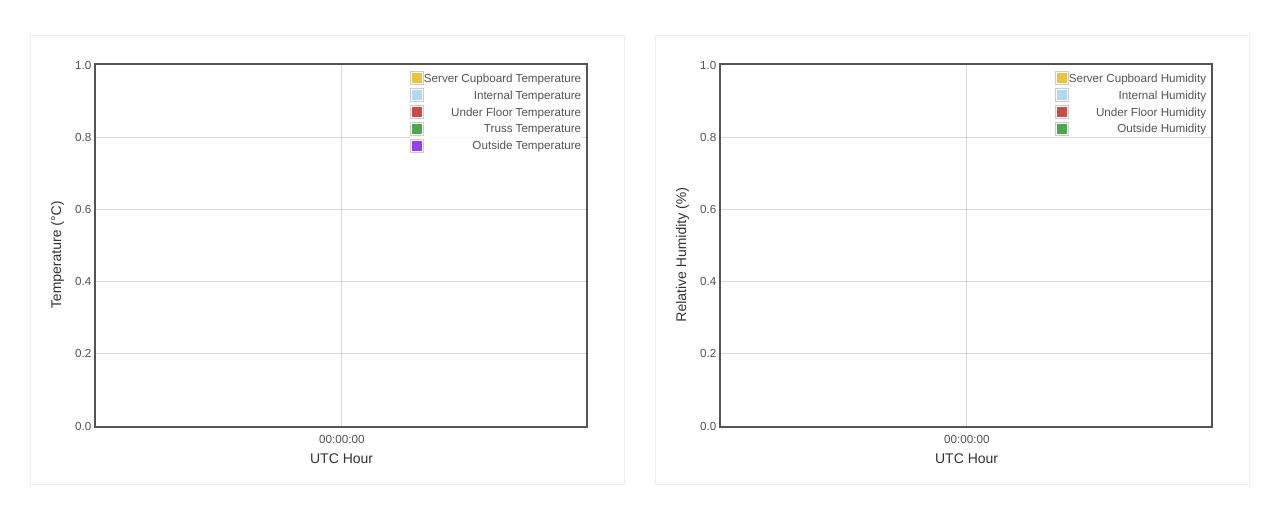
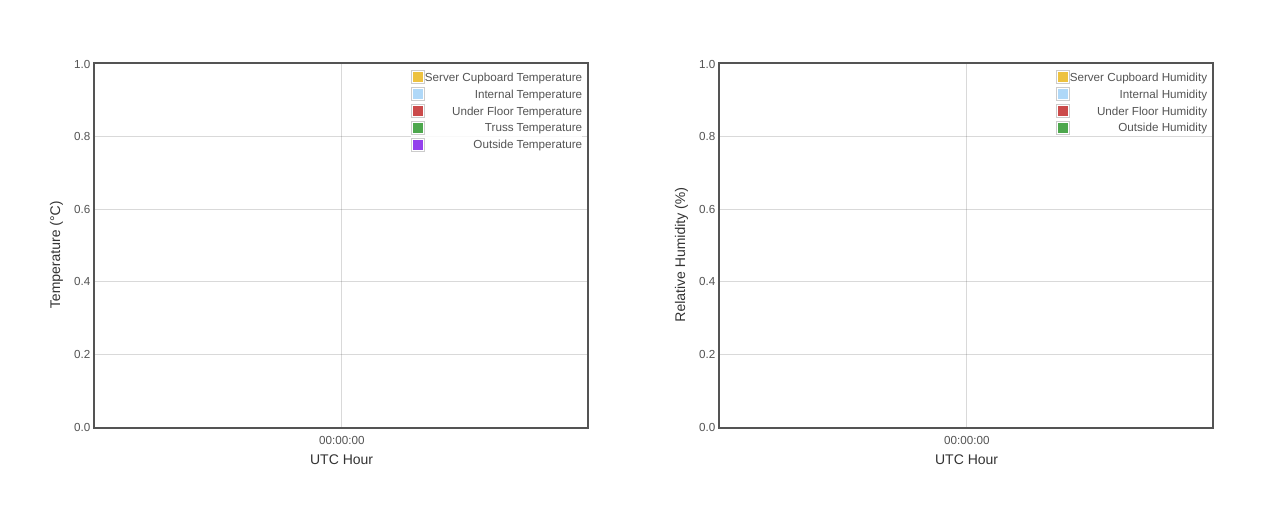
Before and after one commit to warwick-one-metre/onemetre-django, a Django app: page /environment/ in a window 1280 px wide. Shown: the part 52-576 px from the top of the page. Run offline with Django 3.2, Linux system fonts and the light colour scheme; data that the repository does not hold is empty; some libraries are stand-ins or nearby versions.

Commit message:
Remove outside border from plots.

```diff
--- a/environment/templates/environment/environment.html
+++ b/environment/templates/environment/environment.html
@@ -69,7 +69,6 @@ $(function() {
 	height: 450px;
 	padding: 20px 15px 15px 15px;
 	margin: 15px auto 30px auto;
-	border: 1px solid #eee;
 }
 
 .plot-placeholder {
```
